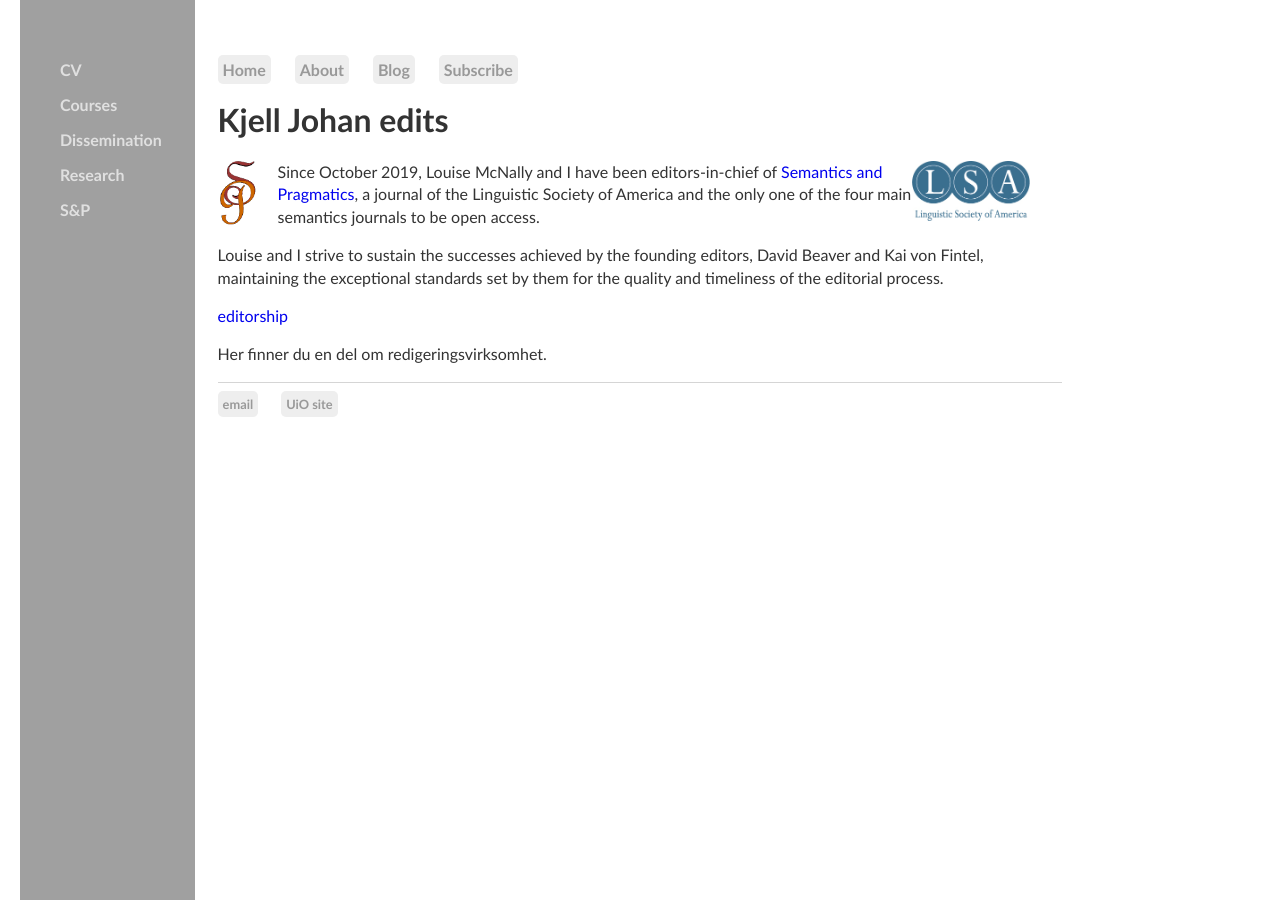
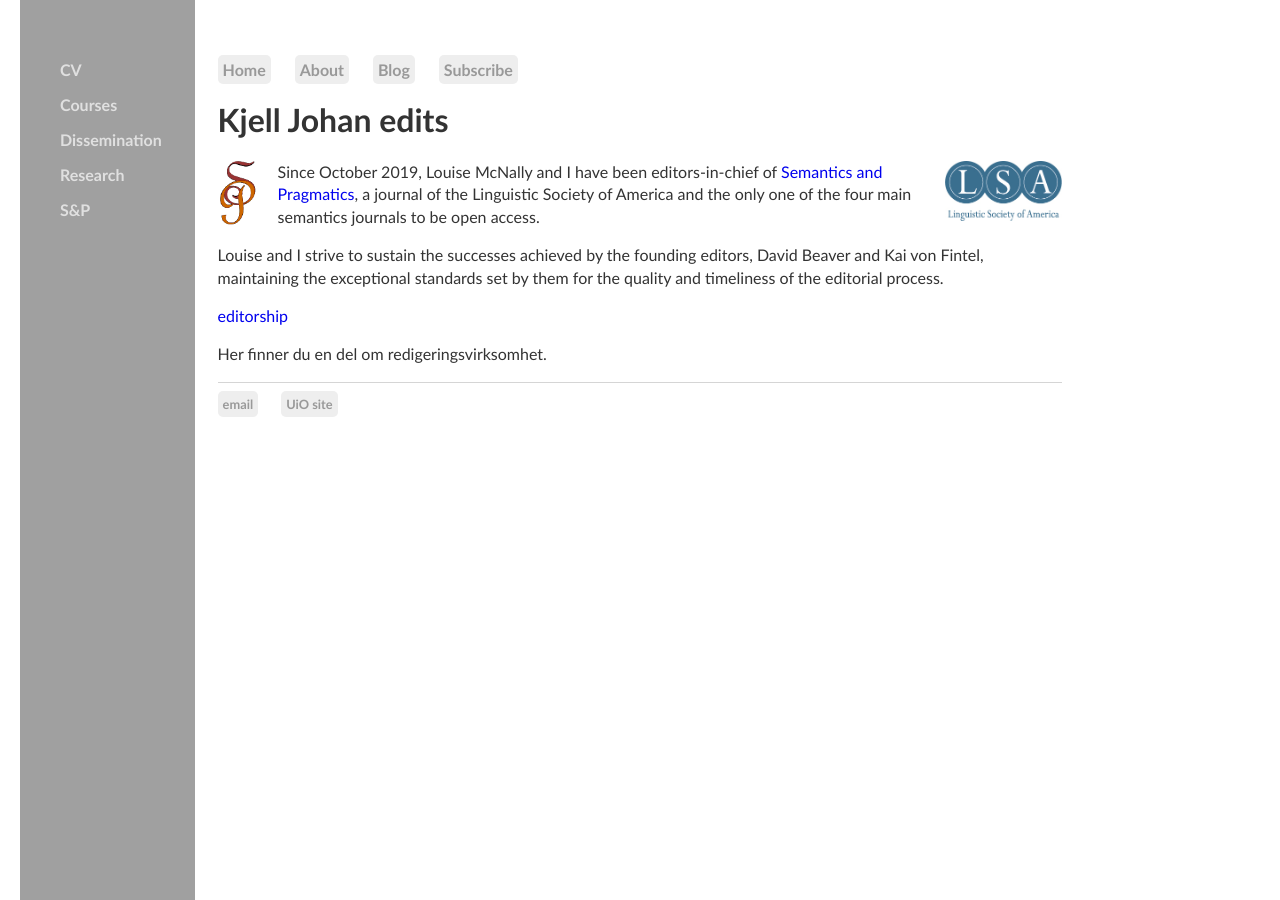
Before and after one commit to kjelljs/kjelljs.github.io, a Jekyll site: the page built from editorship/index.html, in a window 1280 px wide. Built offline with Jekyll 4.4.1, drawn with Linux system fonts in a browser that asks for light colours.

Commit message:
Update index.html

```diff
--- a/editorship/index.html
+++ b/editorship/index.html
@@ -5,7 +5,7 @@ title: Kjell Johan edits
 <div class="blurb">
 	<h1>Kjell Johan edits</h1>
 	<div style="width:60px; float:left;"><a href="https://semprag.org/index.php/sp/index"><img style="height:64px;" src="/pics/sp1.gif"></a></div>
-	<div style="width:150px; float:right;"><a href="https://www.linguisticsociety.org"><img style="height:60px;" src="/pics/LSAlogocmykWEB.jpg"></a></div>
+	<div style="float:right;">&nbsp; &nbsp; &nbsp; &nbsp;<a href="https://www.linguisticsociety.org"><img style="height:60px;" src="/pics/LSAlogocmykWEB.jpg"></a></div>
 	<p>Since October 2019, Louise McNally and I have been editors-in-chief of <a href="https://semprag.org/index.php/sp/index">Semantics and Pragmatics</a>, a journal of the Linguistic Society of America and the only one of the four main semantics journals to be open access.</p>
 	<p>Louise and I strive to sustain the successes achieved by the founding editors, David Beaver and Kai von Fintel, maintaining the exceptional standards set by them for the quality and timeliness of the editorial process.</p>
 	<p><a href="http://kjelljs.github.io/pdf/Finteltweet.pdf">editorship</a></p>
```
